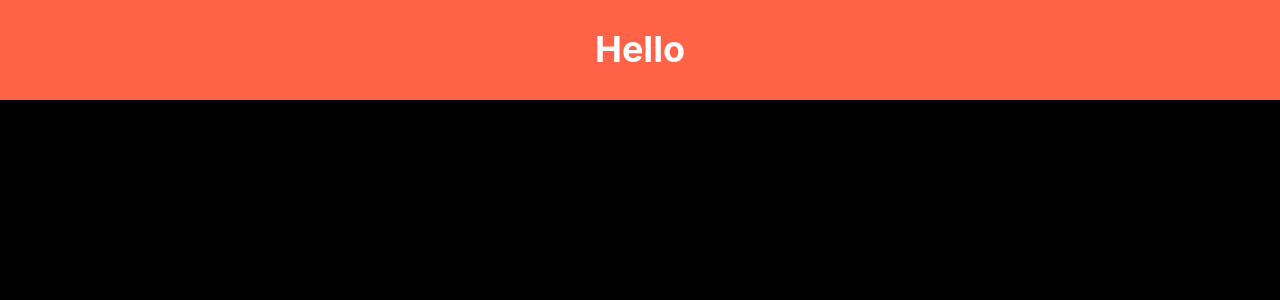
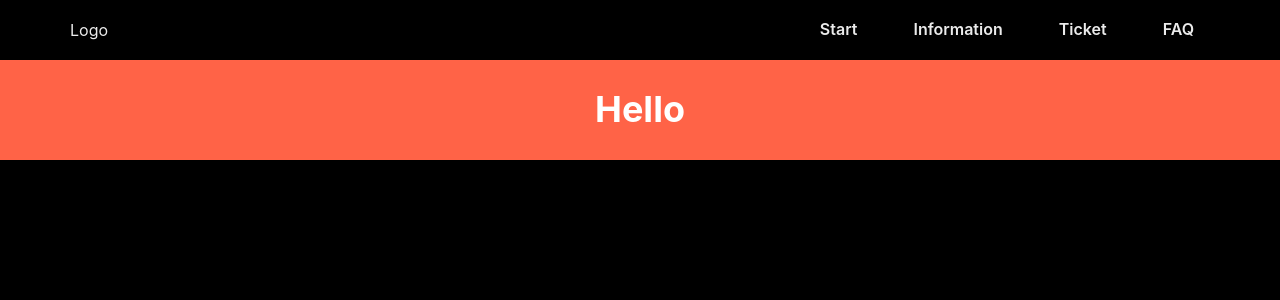
Before and after one commit to ndaemy/mission24-pr-page, a Next.js app: page / in a window 1280 px wide. Shown: the top 300 px of the page. Built offline with nearby package versions, Linux system fonts and the light colour scheme.

Commit message:
:sparkles: Create header bar

```diff
--- /dev/null
+++ b/src/components/Header.tsx
@@ -0,0 +1,20 @@
+import { Box, Button, Flex, Text } from "@chakra-ui/react";
+import type { FC } from "react";
+
+const Header: FC = () => {
+  return (
+    <Flex height="60px" px={["24px", "36px"]} justifyContent="center">
+      <Flex justifyContent="space-between" alignItems="center" maxWidth="1140px" width="100%">
+        <Box>Logo</Box>
+        <Flex gap="24px">
+          <Button variant="ghost">Start</Button>
+          <Button variant="ghost">Information</Button>
+          <Button variant="ghost">Ticket</Button>
+          <Button variant="ghost">FAQ</Button>
+        </Flex>
+      </Flex>
+    </Flex>
+  );
+};
+
+export default Header;
--- a/src/pages/index.tsx
+++ b/src/pages/index.tsx
@@ -1,11 +1,15 @@
 import { Center, Heading } from "@chakra-ui/react";
 import type { NextPage } from "next";
+import Header from "~components/Header";
 
 const Home: NextPage = () => {
   return (
-    <Center bg="tomato" h="100px" color="white">
-      <Heading>Hello</Heading>
-    </Center>
+    <>
+      <Header />
+      <Center bg="tomato" h="100px" color="white">
+        <Heading>Hello</Heading>
+      </Center>
+    </>
   );
 };
 
```
